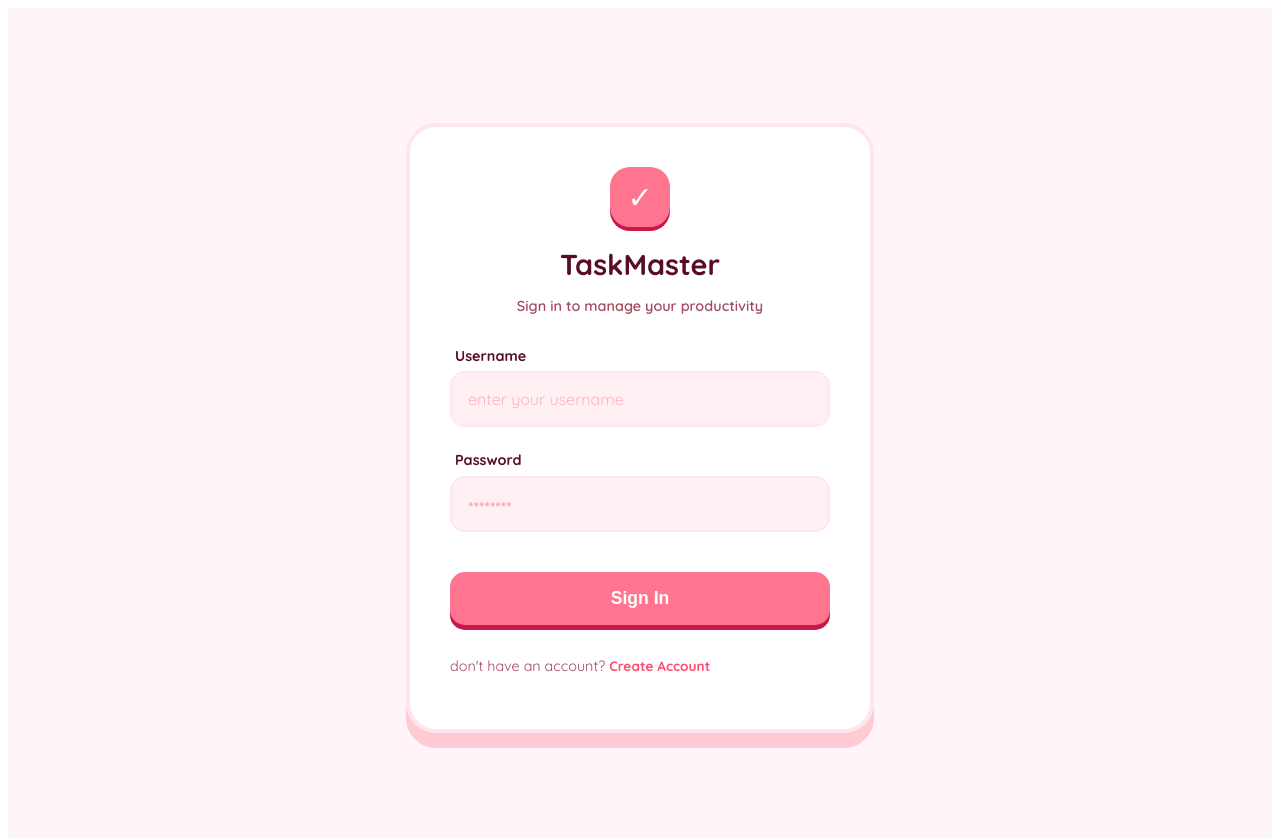
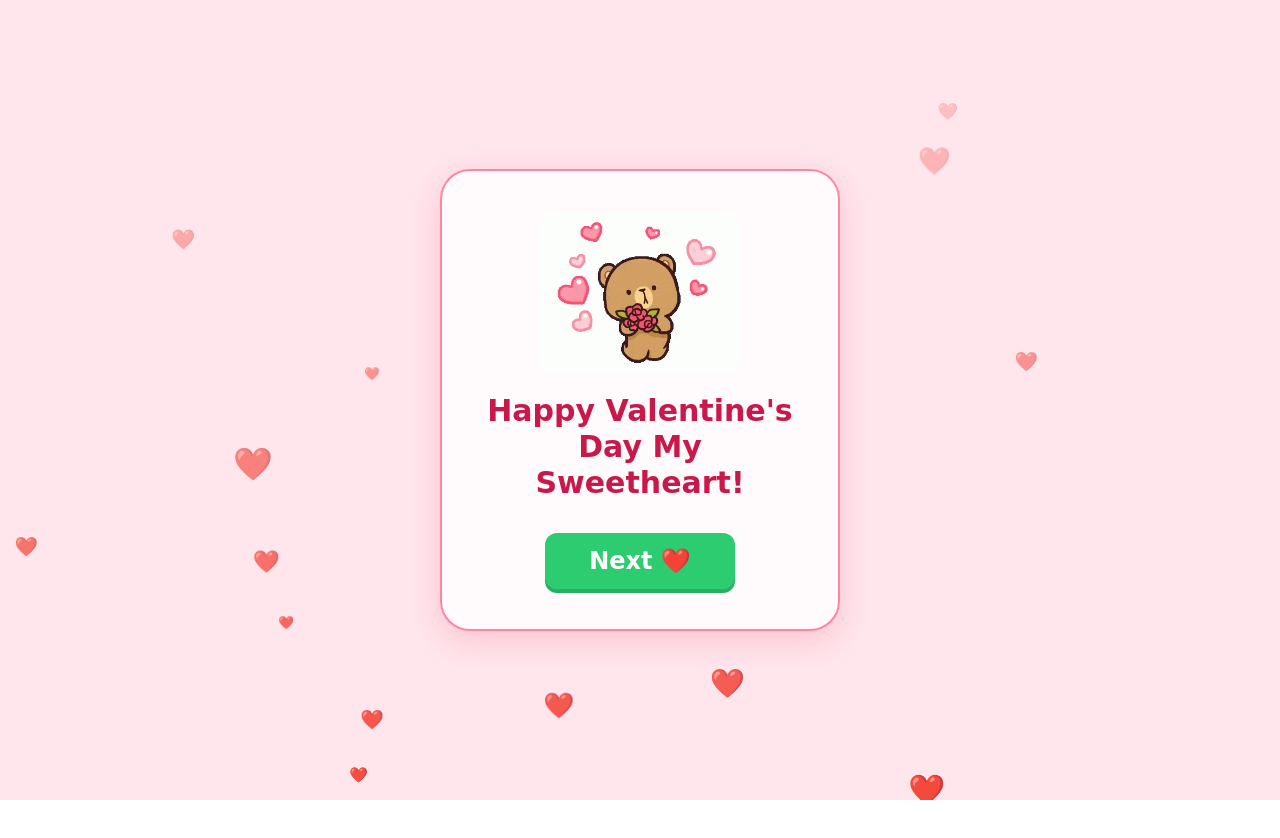
Before and after one commit to Phalsophanin/To-Do-List, a Vue app: page / in a window 1280 px wide. Shown: the top 838 px of the page. After the commit the page ends 800 px from the top, so only its background shows below. Built offline with nearby package versions, Linux system fonts and the light colour scheme.

Commit message:
add valentain

```diff
--- a/src/Router/index.js
+++ b/src/Router/index.js
@@ -4,6 +4,7 @@ import Dashboard from '../components/dashboard.vue';
 import Todolist from '../components/todolist.vue';
 import AddTodo from '../components/addtodo.vue';
 import EditTodo from '../components/edittodo.vue';
+import Valentain from '../components/Valentain.vue';
 
 
 
@@ -12,8 +13,8 @@ import EditTodo from '../components/edittodo.vue';
 const routes = [
   {
     path: '/',
-    name: 'Login',
-    component: Login,
+    name: 'Valentine',
+    component: Valentain,
   },
    {
     path: '/dashboard',
--- /dev/null
+++ b/src/components/Valentain.vue
@@ -0,0 +1,121 @@
+<template>
+  <div class="relative min-h-screen bg-[#ffe5ec] flex items-center justify-center font-['Comic_Sans_MS',_cursive,_sans-serif] overflow-hidden">
+
+    <div ref="heartContainer" class="absolute inset-0 pointer-events-none z-1"></div>
+
+    <transition name="fade">
+      <div v-if="!showCelebration"
+           class="z-10 w-full max-w-[400px] bg-white/80 p-10 rounded-[30px] text-center backdrop-blur-sm border-2 border-[#ff85a1] shadow-[0_10px_30px_rgba(255,77,109,0.2)] mx-4">
+        <img src="/src/assets/bear.gif" alt="Cute Bear" class="w-[200px] rounded-2xl mb-5 mx-auto" />
+        <h1 class="text-[#c9184a] text-3xl font-bold mb-8">
+          Happy Valentine's Day My Sweetheart!
+        </h1>
+        <div class="flex justify-center">
+          <button
+            @click="celebrate"
+            class="bg-[#2ecc71] hover:bg-[#27ae60] hover:scale-110 text-white text-2xl font-bold py-3 px-11 rounded-xl transition-all duration-200 shadow-[0_4px_0_#27ae60] active:shadow-none active:translate-y-1"
+          >
+            Next ❤️
+          </button>
+        </div>
+      </div>
+    </transition>
+
+    <transition name="pop">
+      <div v-if="showCelebration"
+           class="fixed inset-0 z-[100] bg-[#ffe5ec] flex flex-col items-center justify-center text-center p-5">
+        <img src="/src/assets/3.png" alt="cute" class="w-[200px] rounded-2xl mb-5" />
+        <h3 class="text-[#ff4d6d] text-3xl md:text-4xl font-bold mb-8 px-5">
+          Nin Nin love you more than I can say, and even more than I know how to show 💕❤️
+        </h3>
+        <button
+          @click="reset"
+          class="bg-[#ff4d6d] hover:scale-110 text-white text-2xl font-bold py-3 px-11 rounded-xl transition-all duration-200 shadow-[0_4px_0_#c9184a] active:shadow-none active:translate-y-1"
+        >
+          Back
+        </button>
+      </div>
+    </transition>
+  </div>
+</template>
+
+<script setup>
+import { ref, onMounted, onUnmounted } from 'vue';
+
+const showCelebration = ref(false);
+const heartContainer = ref(null);
+let heartInterval = null;
+
+const celebrate = () => {
+  showCelebration.value = true;
+};
+
+const reset = () => {
+  showCelebration.value = false;
+};
+
+const createHeart = () => {
+  if (!heartContainer.value) return;
+
+  const heart = document.createElement('div');
+  heart.innerHTML = '❤️';
+  heart.className = 'absolute bottom-[-50px] pointer-events-none animate-floatUp';
+
+  const size = Math.random() * 20 + 10;
+  const duration = Math.random() * 5 + 5;
+  const leftPos = Math.random() * 100;
+
+  heart.style.left = `${leftPos}vw`;
+  heart.style.fontSize = `${size}px`;
+  heart.style.animationDuration = `${duration}s`;
+  heart.style.opacity = Math.random().toString();
+
+  heartContainer.value.appendChild(heart);
+
+  // Clean up DOM
+  setTimeout(() => {
+    heart.remove();
+  }, duration * 1000);
+};
+
+onMounted(() => {
+  heartInterval = setInterval(createHeart, 300);
+});
+
+onUnmounted(() => {
+  clearInterval(heartInterval);
+});
+</script>
+
+<style>
+@keyframes floatUp {
+  0% {
+    transform: translateY(0) translateX(0) scale(1);
+    opacity: 1;
+  }
+  100% {
+    transform: translateY(-120vh) translateX(40px) scale(1.5);
+    opacity: 0;
+  }
+}
+
+.animate-floatUp {
+  animation: floatUp linear infinite;
+}
+
+/* Vue Transitions */
+.fade-enter-active, .fade-leave-active {
+  transition: opacity 0.5s ease;
+}
+.fade-enter-from, .fade-leave-to {
+  opacity: 0;
+}
+
+.pop-enter-active {
+  animation: pop-in 0.5s ease-out forwards;
+}
+@keyframes pop-in {
+  from { opacity: 0; transform: scale(0.9); }
+  to { opacity: 1; transform: scale(1); }
+}
+</style>
--- a/src/main.js
+++ b/src/main.js
@@ -1,4 +1,5 @@
 import { createApp } from 'vue'
+import './style.css'
 import App from './App.vue'
 import router from './Router'
 
--- a/src/style.css
+++ b/src/style.css
@@ -1,79 +1 @@
-:root {
-  font-family: system-ui, Avenir, Helvetica, Arial, sans-serif;
-  line-height: 1.5;
-  font-weight: 400;
-
-  color-scheme: light dark;
-  color: rgba(255, 255, 255, 0.87);
-  background-color: #242424;
-
-  font-synthesis: none;
-  text-rendering: optimizeLegibility;
-  -webkit-font-smoothing: antialiased;
-  -moz-osx-font-smoothing: grayscale;
-}
-
-a {
-  font-weight: 500;
-  color: #646cff;
-  text-decoration: inherit;
-}
-a:hover {
-  color: #535bf2;
-}
-
-body {
-  margin: 0;
-  display: flex;
-  place-items: center;
-  min-width: 320px;
-  min-height: 100vh;
-}
-
-h1 {
-  font-size: 3.2em;
-  line-height: 1.1;
-}
-
-button {
-  border-radius: 8px;
-  border: 1px solid transparent;
-  padding: 0.6em 1.2em;
-  font-size: 1em;
-  font-weight: 500;
-  font-family: inherit;
-  background-color: #1a1a1a;
-  cursor: pointer;
-  transition: border-color 0.25s;
-}
-button:hover {
-  border-color: #646cff;
-}
-button:focus,
-button:focus-visible {
-  outline: 4px auto -webkit-focus-ring-color;
-}
-
-.card {
-  padding: 2em;
-}
-
-#app {
-  max-width: 1280px;
-  margin: 0 auto;
-  padding: 2rem;
-  text-align: center;
-}
-
-@media (prefers-color-scheme: light) {
-  :root {
-    color: #213547;
-    background-color: #ffffff;
-  }
-  a:hover {
-    color: #747bff;
-  }
-  button {
-    background-color: #f9f9f9;
-  }
-}
+@import "tailwindcss";
--- a/vite.config.js
+++ b/vite.config.js
@@ -1,6 +1,10 @@
 import { defineConfig } from 'vite'
 import vue from '@vitejs/plugin-vue'
+import tailwindcss from '@tailwindcss/vite'
 
 export default defineConfig({
-  plugins: [vue()],
+  plugins: [
+    vue(),
+    tailwindcss(),
+  ],
 })
```
Also changed, not shown: src/assets/3.png (added), src/assets/bear.gif (added).
